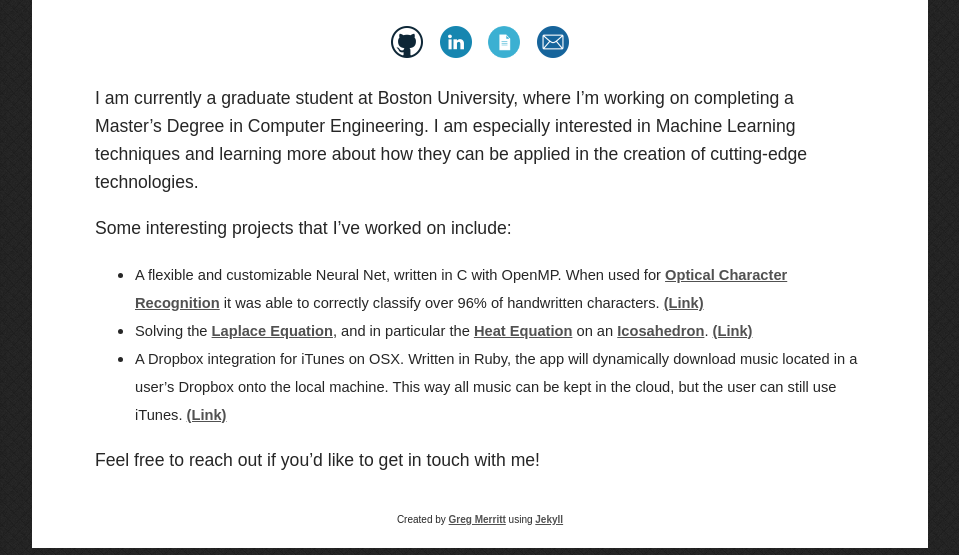
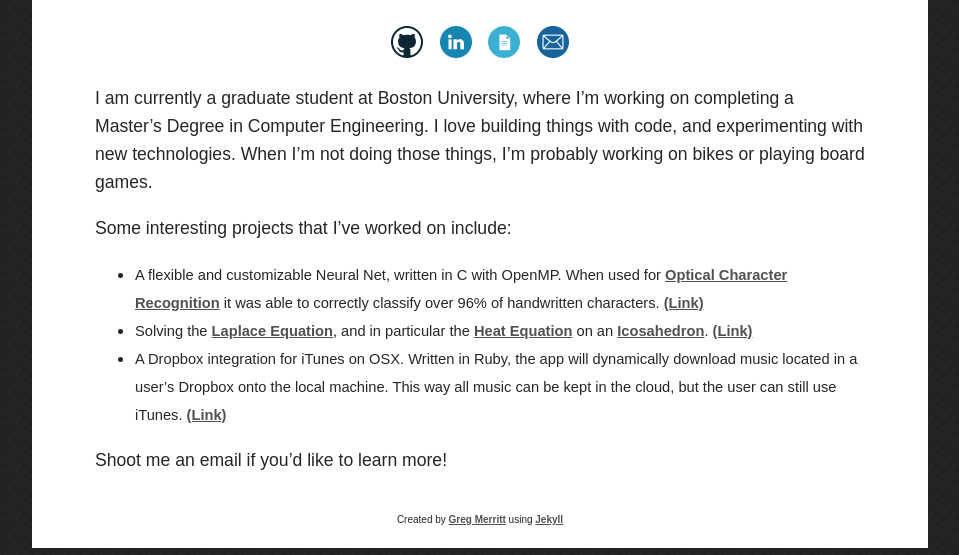
Before and after one commit to gremerritt/personal-site, a Jekyll site: the page built from _pages/01_about.md, in a window 1280 px wide, cut to the strip 345-900 px from the top of the page. Shown: the whole strip, without its empty margins (160-1119 px from the left). Built offline with Jekyll 4.4.1, drawn with Linux system fonts in a browser that asks for light colours; some web fonts are replaced.

Commit message:
Update about page

```diff
--- a/_pages/01_about.md
+++ b/_pages/01_about.md
@@ -4,7 +4,7 @@ title: About
 permalink: /about/
 ---
 
-I am currently a graduate student at Boston University, where I'm working on completing a Master's Degree in Computer Engineering. I am especially interested in Machine Learning techniques and learning more about how they can be applied in the creation of cutting-edge technologies.
+I am currently a graduate student at Boston University, where I'm working on completing a Master's Degree in Computer Engineering. I love building things with code, and experimenting with new technologies. When I'm not doing those things, I'm probably working on bikes or playing board games.
 
 Some interesting projects that I've worked on include:
 
@@ -12,4 +12,4 @@ Some interesting projects that I've worked on include:
   - <span style="font-size: smaller;">Solving the [Laplace Equation](https://en.wikipedia.org/wiki/Laplace%27s_equation), and in particular the [Heat Equation](https://en.wikipedia.org/wiki/Heat_equation) on an [Icosahedron](https://en.wikipedia.org/wiki/Icosahedron). [(Link)]({{site.github}}/icosahedral-lattice)</span>
   - <span style="font-size: smaller;">A Dropbox integration for iTunes on OSX. Written in Ruby, the app will dynamically download music located in a user's Dropbox onto the local machine. This way all music can be kept in the cloud, but the user can still use iTunes. [(Link)]({{site.github}}/henchman)</span>
 
-Feel free to reach out if you'd like to get in touch with me!
+Shoot me an email if you'd like to learn more!
```
